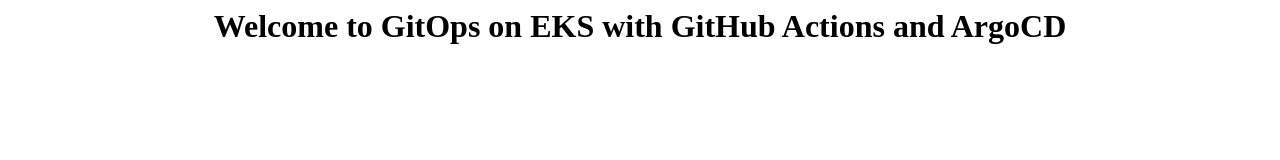
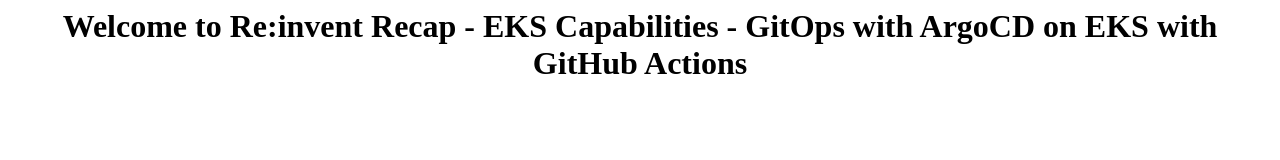
Before and after one commit to awskencho/eks-gitops-argocd, a plain HTML site: page docker/index.html in a window 1280 px wide. Drawn offline with Linux system fonts and the light colour scheme.

Commit message:
update index.html

```diff
--- a/docker/index.html
+++ b/docker/index.html
@@ -1,7 +1,7 @@
 <Html>
 <body>
 <center>
-<h1> Welcome to GitOps on EKS with GitHub Actions and ArgoCD </h1>
+<h1> Welcome to Re:invent Recap - EKS Capabilities - GitOps with ArgoCD on EKS with GitHub Actions</h1>
 </center>
 </body>
 </Html>
```
Also changed, not shown: 2 other files.
